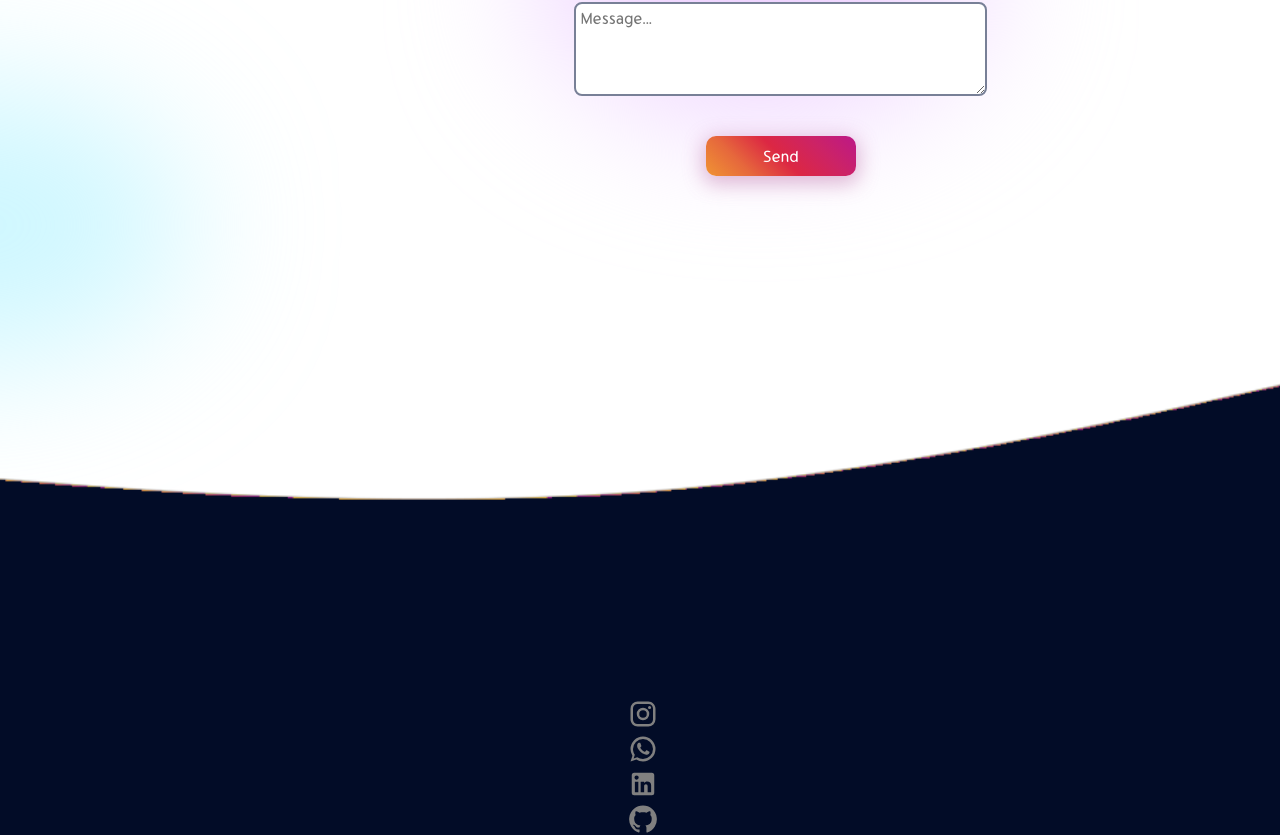
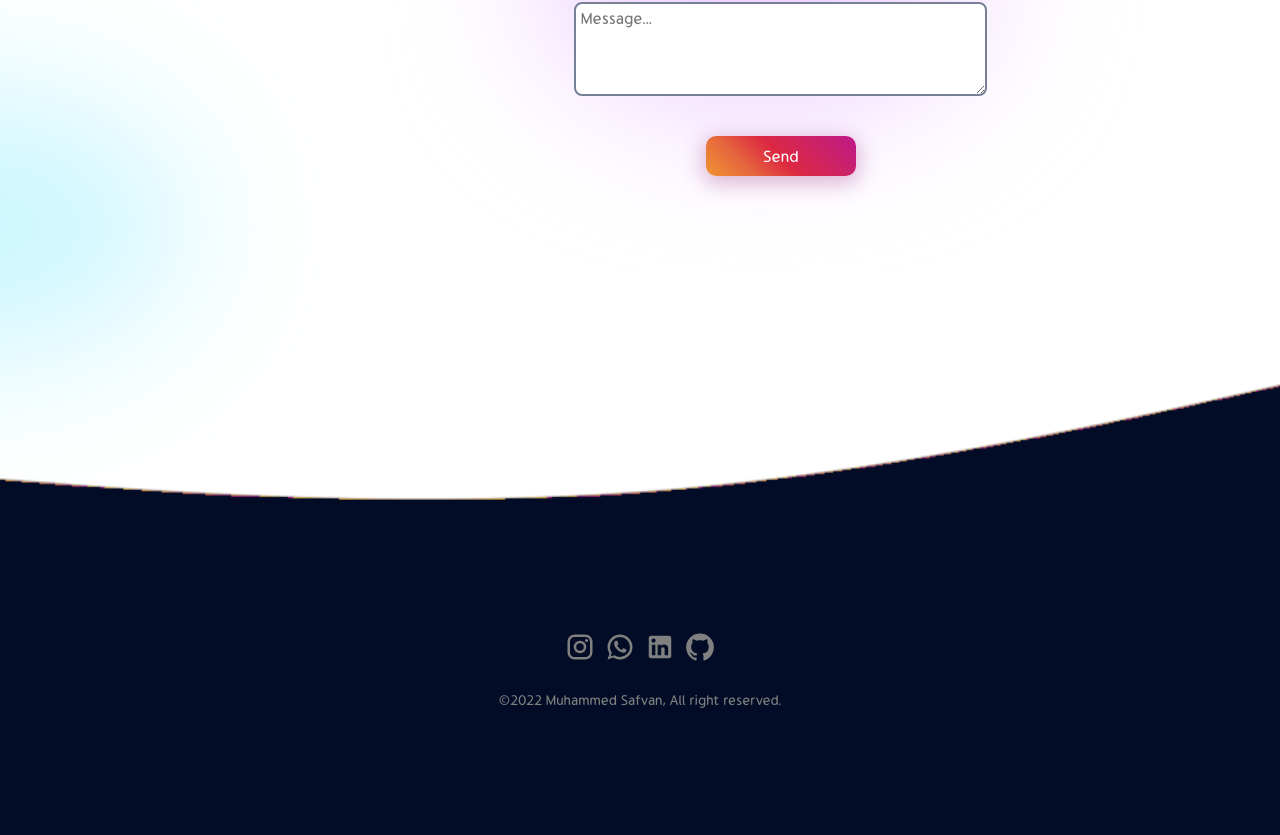
Before and after one commit to safvanms/Portfolio, a React (Create React App) app: page / in a window 1280 px wide. Shown: the part 3689-4524 px from the top of the page. Built offline with nearby package versions, Linux system fonts and the light colour scheme.

Commit message:
bug fixes

```diff
--- a/src/Component/Footer/Footer.css
+++ b/src/Component/Footer/Footer.css
@@ -16,17 +16,18 @@
 width: 100%;
 gap:1rem;
 color: rgb(76, 76, 76);
-margin-top: 20rem;
+/* margin-top: 20rem; */
 }
 
 
-.f-icon>a {
-     display: flex;
-     gap: 1.5rem;
+.f-icon {
+     display:flex;
+     justify-content: center;
+     gap: 10px;
+}
+
+.f-icon>a{
      color: grey;
-     width: 25px;
-  height: 25px;
-  margin-top: 10px;
 }
 
 
@@ -67,10 +68,6 @@
                font-size: 25px;
           }
 
-          .f-icon>:nth-child(1){
-               font-size: 10px !important;
-
-          }
 
           .footer-copyright {
                font-size: 11px;
@@ -87,7 +84,7 @@
      }
      .f-icon {
           display: flex;
-          gap:15px;
+          gap:10px;
      }
      .f-content {
           position: absolute;
@@ -111,10 +108,6 @@
                font-size: 25px;
           }
 
-          .f-icon>:nth-child(1){
-               font-size: 10px !important;
-
-          }
 
           .footer-copyright {
                font-size: 11px;
@@ -140,7 +133,7 @@
           justify-content: center;
           flex-direction: column;
           width: 100%;
-          margin-top: 6rem;
+          margin-top: 9rem;
           gap:2rem;
           color: gray;
           }
@@ -155,12 +148,15 @@
                font-size: 25px;
           }
 
-          .f-icon>:nth-child(1){
-               font-size: 10px !important;
-
-          }
-
           .footer-copyright {
                font-size: 11px;
           }
 }
+
+
+@media screen and (min-width: 951px){
+.f-content{
+     margin: 9rem 0 0 0 ;
+     color: gray;
+}
+}
```
